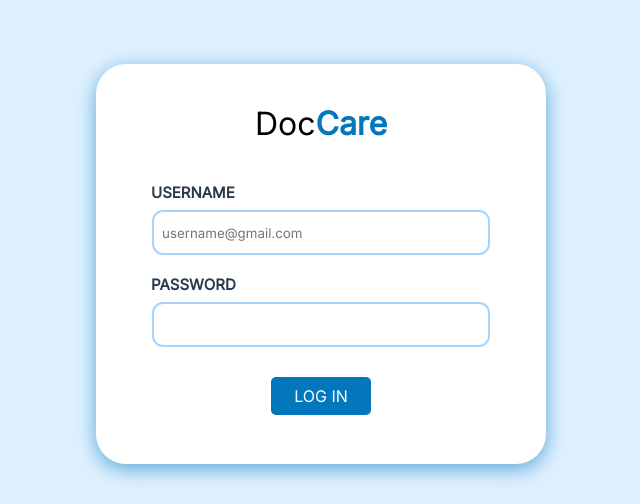
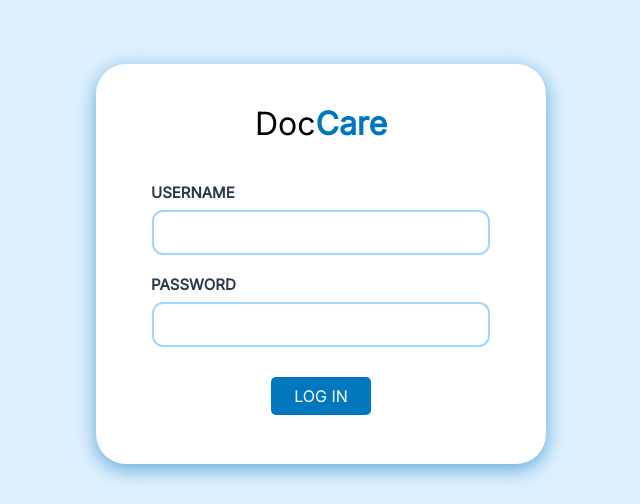
Before and after one commit to kycx0236/Clinical-Management-System, a Flask app: page / in a window 1280 px wide. Shown: the top 504 px of the page, without its empty margins (319-959 px from the left). Run offline with Flask 3, Linux system fonts and the light colour scheme; some libraries are stand-ins or nearby versions.

Commit message:
got rid of placeholder

```diff
--- a/app/templates/login.html
+++ b/app/templates/login.html
@@ -11,7 +11,7 @@
         <div class="container padding">
             <div class="form-group">
                 <label class="title" for="username">USERNAME</label>
-                <input type="text" name="username" id="username" class="form-input" placeholder="username@gmail.com" autocomplete="off" required>
+                <input type="text" name="username" id="username" class="form-input" autocomplete="off" required>
             </div>
 
             <div class="form-group">
```
